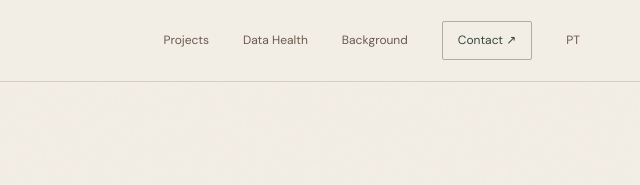
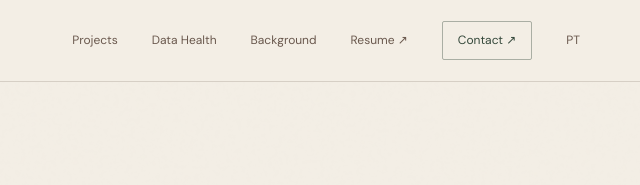
Before and after one commit to iamdatagabs/iamdatagabs, a plain HTML site: page portfolio/en/index.html in a window 1280 px wide. Shown: the top 185 px of the page, 640-1280 px from the left. Drawn offline with nearby package versions, Linux system fonts and the light colour scheme; no server answers.

Commit message:
Add English resume navigation

```diff
--- a/portfolio/en/index.html
+++ b/portfolio/en/index.html
@@ -23,7 +23,7 @@
   <header class="topbar">
     <a class="wordmark" href="#home" aria-label="Gabriel Passos, home"><span class="mark">GP</span><span>GABRIEL PASSOS<span class="wordmark-sub">ENGINEERING PORTFOLIO</span></span></a>
     <nav aria-label="Main navigation">
-      <a href="#work">Projects</a><a href="#health">Data Health</a><a href="#trajectory">Background</a><a href="#contact" class="nav-cta">Contact ↗</a><a href="../" lang="pt-BR" aria-label="Versão em português">PT</a>
+      <a href="#work">Projects</a><a href="#health">Data Health</a><a href="#trajectory">Background</a><a href="resume.html">Resume ↗</a><a href="#contact" class="nav-cta">Contact ↗</a><a href="../" lang="pt-BR" aria-label="Versão em português">PT</a>
     </nav>
   </header>
 
```
